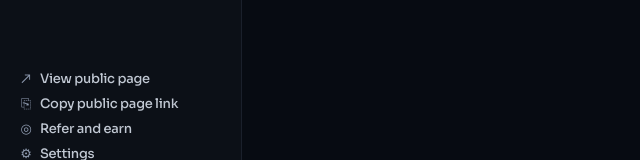
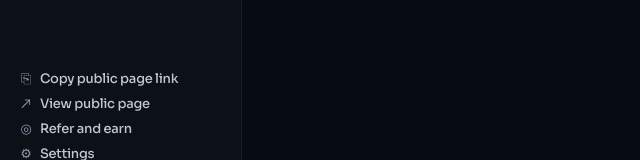
Before and after one commit to yashwanth04112005/cal_com_clone, a React app in the folder frontend/: page /admin in a window 1280 px wide. Shown: the part 596-756 px from the top of the page, without its empty margins (0-640 px from the left). Built offline with nearby package versions, Linux system fonts and the light colour scheme; no server answers; the HTML template or start-up script is replaced by a standard one.

Commit message:
Copy public page link

```diff
--- a/frontend/src/components/AdminLayout.jsx
+++ b/frontend/src/components/AdminLayout.jsx
@@ -25,7 +25,6 @@ const insightItems = [
 
 const footerItems = [
   { href: '/yashwanthpaladugula', label: 'View public page', icon: '↗', external: true },
-  { href: '#', label: 'Copy public page link', icon: '⎘' },
   { href: '#', label: 'Refer and earn', icon: '◎' },
   { href: '#', label: 'Settings', icon: '⚙' }
 ];
@@ -36,6 +35,34 @@ export default function AdminLayout() {
   const insightsPathActive = location.pathname.startsWith('/admin/insights');
   const [appsExpanded, setAppsExpanded] = useState(appsPathActive);
   const [insightsExpanded, setInsightsExpanded] = useState(insightsPathActive);
+  const [copiedPublicLink, setCopiedPublicLink] = useState(false);
+  const publicPagePath = '/yashwanthpaladugula';
+
+  const handleCopyPublicLink = async () => {
+    const publicUrl = `${window.location.origin}${publicPagePath}`;
+
+    try {
+      if (navigator.clipboard?.writeText) {
+        await navigator.clipboard.writeText(publicUrl);
+      } else {
+        const fallbackInput = document.createElement('textarea');
+        fallbackInput.value = publicUrl;
+        fallbackInput.setAttribute('readonly', '');
+        fallbackInput.style.position = 'absolute';
+        fallbackInput.style.left = '-9999px';
+        document.body.appendChild(fallbackInput);
+        fallbackInput.select();
+        document.execCommand('copy');
+        document.body.removeChild(fallbackInput);
+      }
+
+      setCopiedPublicLink(true);
+      window.setTimeout(() => setCopiedPublicLink(false), 1800);
+    } catch (error) {
+      console.error('Failed to copy public page link:', error);
+      setCopiedPublicLink(false);
+    }
+  };
 
   useEffect(() => {
     if (appsPathActive) {
@@ -152,6 +179,10 @@ export default function AdminLayout() {
         </nav>
 
         <div className="sidebar-footer">
+          <button type="button" className="sidebar-footer-button" onClick={handleCopyPublicLink}>
+            <span className="sidebar-footer-icon" aria-hidden="true">⎘</span>
+            <span>{copiedPublicLink ? 'Copied public page link' : 'Copy public page link'}</span>
+          </button>
           {footerItems.map((item) => (
             item.external ? (
               <Link key={item.label} to={item.href} target="_blank" rel="noreferrer">
--- a/frontend/src/styles/app.css
+++ b/frontend/src/styles/app.css
@@ -495,6 +495,22 @@
   gap: 8px;
 }
 
+.sidebar-footer-button {
+  color: #c1c8d3;
+  text-decoration: none;
+  font-weight: 500;
+  font-size: 13px;
+  letter-spacing: -0.02em;
+  font-family: 'Sora', 'Trebuchet MS', sans-serif;
+  display: inline-flex;
+  align-items: center;
+  gap: 8px;
+  border: 0;
+  background: transparent;
+  padding: 0;
+  cursor: pointer;
+}
+
 .sidebar-footer-icon {
   width: 12px;
   text-align: center;
@@ -502,6 +518,10 @@
 }
 
 .sidebar-footer a:hover {
+  color: #f5f7fa;
+}
+
+.sidebar-footer-button:hover {
   color: #f5f7fa;
 }
 
@@ -3623,6 +3643,7 @@ select {
 
   .sidebar-link,
   .sidebar-footer a,
+  .sidebar-footer-button,
   .workspace-label,
   .availability-title-row h2,
   .availability-summary,
```
